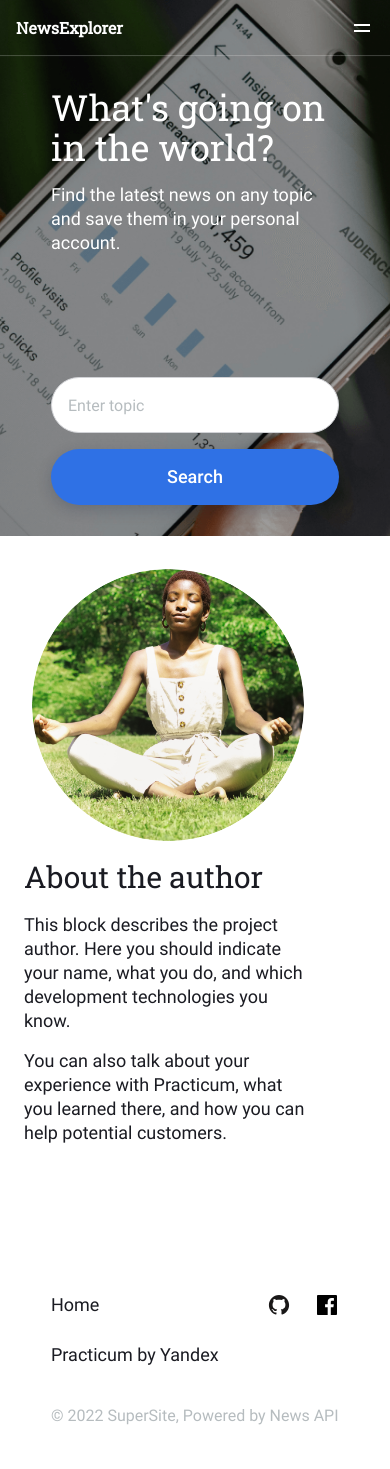
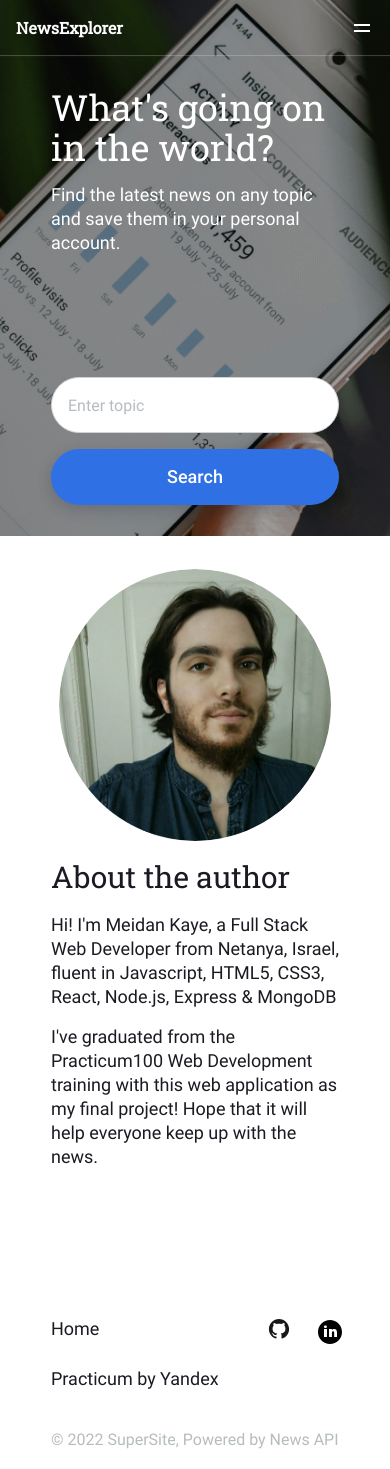
Before and after one commit to meidankaye/news-explorer-frontend, a React (Create React App) app: page / in a window 390 px wide. Before the commit the page ends 1445 px from the top, so only its background shows below. Built offline with nearby package versions, Linux system fonts and the light colour scheme.

Commit message:
final product

```diff
--- a/src/components/About/About.css
+++ b/src/components/About/About.css
@@ -8,6 +8,8 @@
   border-radius: 100%;
   object-fit: contain;
   object-position: center;
+  max-height: 464px;
+  max-width: 464px;
 }
 
 .about__content {
--- a/src/components/About/About.js
+++ b/src/components/About/About.js
@@ -1,5 +1,5 @@
 import "./About.css";
-import myImage from "../../images/placeholder.png";
+import myImage from "../../images/ProfileCircle.png";
 
 function About() {
   return (
@@ -8,12 +8,10 @@ function About() {
       <article className="about__content">
         <h2 className="about__title">About the author</h2>
         <p className="about__text">
-          This block describes the project author. Here you should indicate your
-          name, what you do, and which development technologies you know.
+          Hi! I'm Meidan Kaye, a Full Stack Web Developer from Netanya, Israel, fluent in Javascript, HTML5, CSS3, React, Node.js, Express & MongoDB
         </p>
         <p className="about__text">
-          You can also talk about your experience with Practicum, what you
-          learned there, and how you can help potential customers.
+          I've graduated from the Practicum100 Web Development training with this web application as my final project! Hope that it will help everyone keep up with the news.
         </p>
       </article>
     </section>
--- a/src/components/Footer/Footer.js
+++ b/src/components/Footer/Footer.js
@@ -1,6 +1,6 @@
 import "./Footer.css";
 import githubLogo from "../../images/github-logo.svg";
-import fbLogo from "../../images/fb-logo.svg";
+import linkedInLogo from "../../images/linkedin-logo.svg";
 
 function Footer() {
   return (
@@ -30,11 +30,11 @@ function Footer() {
           </a>
           <a
             className="footer__link footer__link-social"
-            href="placeholder"
+            href="https://www.linkedin.com/in/meidan-kaye-2a3b6817a/"
             target={"_blank"}
             rel="noreferrer"
           >
-            <img src={fbLogo} alt="Facebook logo" />
+            <img src={linkedInLogo} alt="Facebook logo" />
           </a>
         </div>
       </nav>
--- a/src/components/Main/Main.css
+++ b/src/components/Main/Main.css
@@ -43,6 +43,12 @@
 }
 
 @media screen and (max-width: 650px) {
+  .main {
+    display: flex;
+    flex-direction: column;
+    align-items: center;
+  }
+
   .main__content {
     margin: 30px auto 32px;
     max-width: 288px;
```
Also changed, not shown: src/images/ProfileCircle.png (added), src/images/linkedin-logo.svg (added).
